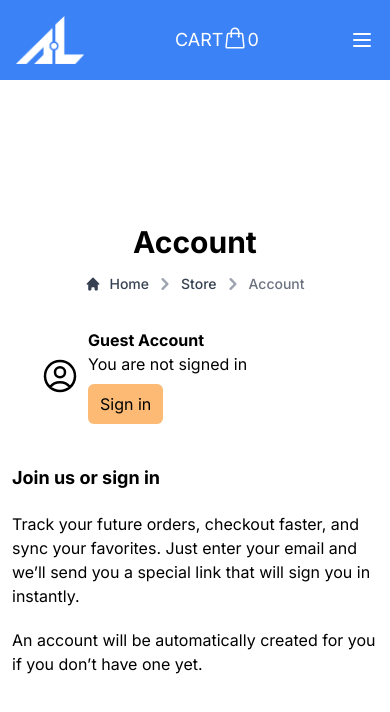
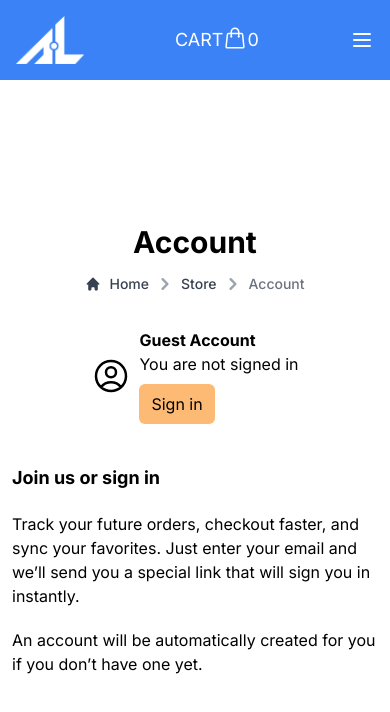
Before and after one commit to looky26/artlines-project, a Next.js app: page /account in a window 390 px wide. Shown: the top 712 px of the page. Built offline with nearby package versions, Linux system fonts and the light colour scheme; no server answers.

Commit message:
modified some divs in account page

```diff
--- a/app/account/page.tsx
+++ b/app/account/page.tsx
@@ -16,7 +16,7 @@ const Account = () => {
 
   return (
     <div className="bg-white text-black h-[100vh]">
-      <div className="max-w-6xl mx-auto pt-36 flex flex-wrap justify-center lg:justify-normal">
+      <div className={`max-w-6xl mx-auto pt-36 flex flex-wrap lg:flex-nowrap ${user ? 'justify-center lg:justify-normal' : ''}`} >
         {/* left */}
         <div className="w-[600px]">
           <h1 className="text-3xl font-bold text-center md:text-left">Account</h1>
@@ -112,7 +112,7 @@ const Account = () => {
             </li> */}
             </ol>
           </nav>
-          <div className="flex items-center space-x-2 pt-5 px-10 lg:px-0 md:px-0">
+          <div className="flex justify-center md:justify-normal lg:justify-normal items-center space-x-2 pt-5 px-10 lg:px-0 md:px-0">
             <svg
               xmlns="http://www.w3.org/2000/svg"
               fill="none"
@@ -127,7 +127,7 @@ const Account = () => {
                 d="M17.982 18.725A7.488 7.488 0 0012 15.75a7.488 7.488 0 00-5.982 2.975m11.963 0a9 9 0 10-11.963 0m11.963 0A8.966 8.966 0 0112 21a8.966 8.966 0 01-5.982-2.275M15 9.75a3 3 0 11-6 0 3 3 0 016 0z"
               />
             </svg>
-            <div>
+            <div className="">
               <SignedOut>
                 <h1 className="font-bold">Guest Account</h1>
                 <p>You are not signed in</p>
```
